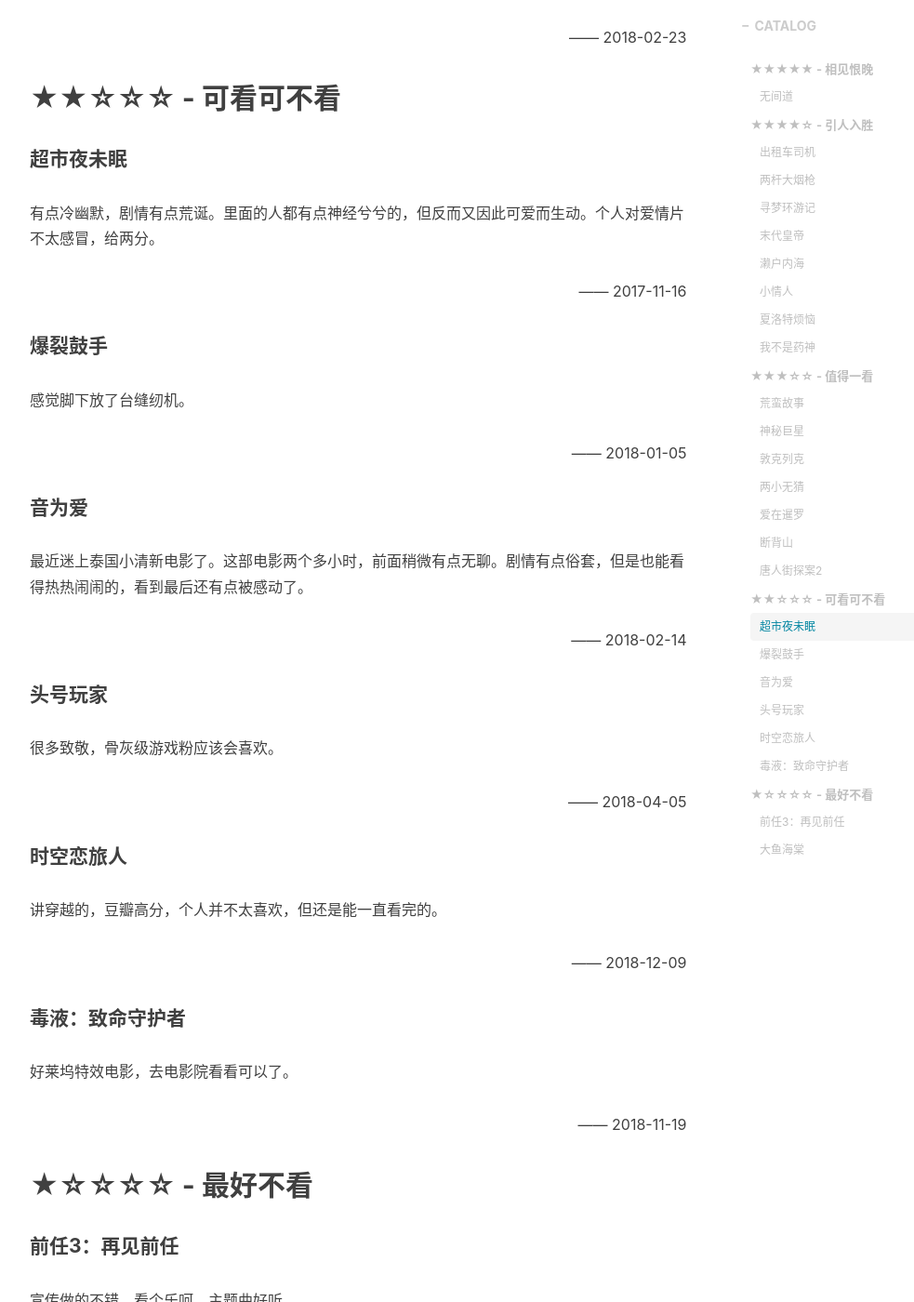
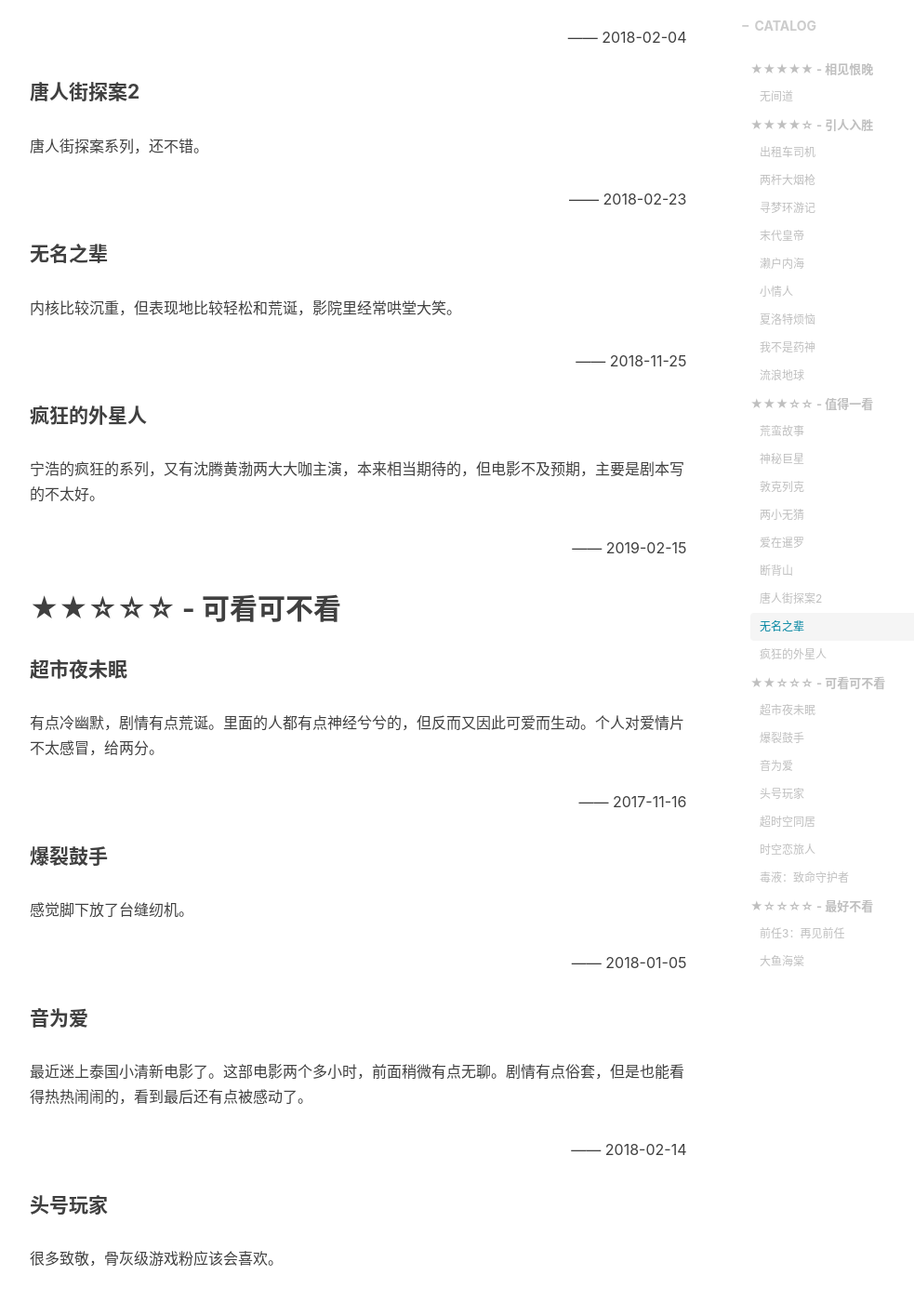
Before and after one commit to tianws/tianws.github.io, a Jekyll site: the page built from _posts/2017-12-18-movie-notes.markdown, in a window 1280 px wide and 1400 px high, scrolled down 4075 px. Shown: the whole window at 93% size, without its empty margins (233-1216 px from the left). Built offline with Jekyll 4.4.1, drawn with Linux system fonts in a browser that asks for light colours; nearby versions of some CDN libraries; comment, search, counter and statistics services are not loaded; some of the changed text lies outside the part shown.

Commit message:
增加了几篇观影笔记

```diff
--- a/_posts/2017-12-18-movie-notes.markdown
+++ b/_posts/2017-12-18-movie-notes.markdown
@@ -79,6 +79,12 @@ tags:
 
 <p align="right">—— 2018-07-12</p>
 
+#### 流浪地球
+
+大刘的小说不好拍成电影，本来不抱大希望的，但这部出乎意料地成功，口碑票房双丰收。
+
+<p align="right">—— 2019-02-07</p>
+
 ## ★★★☆☆ - 值得一看
 
 #### 荒蛮故事
@@ -127,6 +133,18 @@ tags:
 
 <p align="right">—— 2018-02-23</p>
 
+#### 无名之辈
+
+内核比较沉重，但表现地比较轻松和荒诞，影院里经常哄堂大笑。
+
+<p align="right">—— 2018-11-25</p>
+
+#### 疯狂的外星人
+
+宁浩的疯狂的系列，又有沈腾黄渤两大大咖主演，本来相当期待的，但电影不及预期，主要是剧本写的不太好。
+
+<p align="right">—— 2019-02-15</p>
+
 ## ★★☆☆☆ - 可看可不看
 
 #### 超市夜未眠
@@ -153,6 +171,12 @@ tags:
 
 <p align="right">—— 2018-04-05</p>
 
+#### 超时空同居
+
+还不错，中规中矩，穿越有点烧脑，结尾稍微有点唐突。
+
+<p align="right">—— 2018-05-25</p>
+
 #### 时空恋旅人
 
 讲穿越的，豆瓣高分，个人并不太喜欢，但还是能一直看完的。
```
